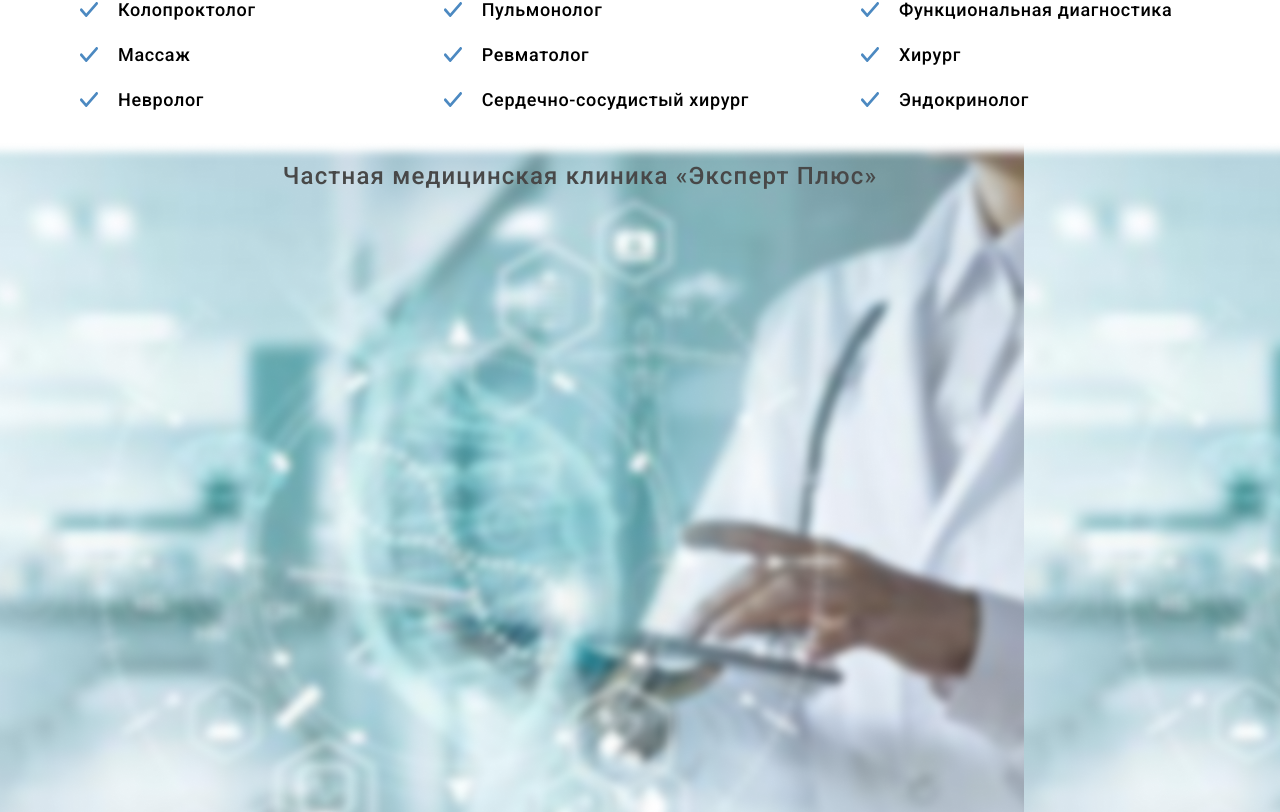
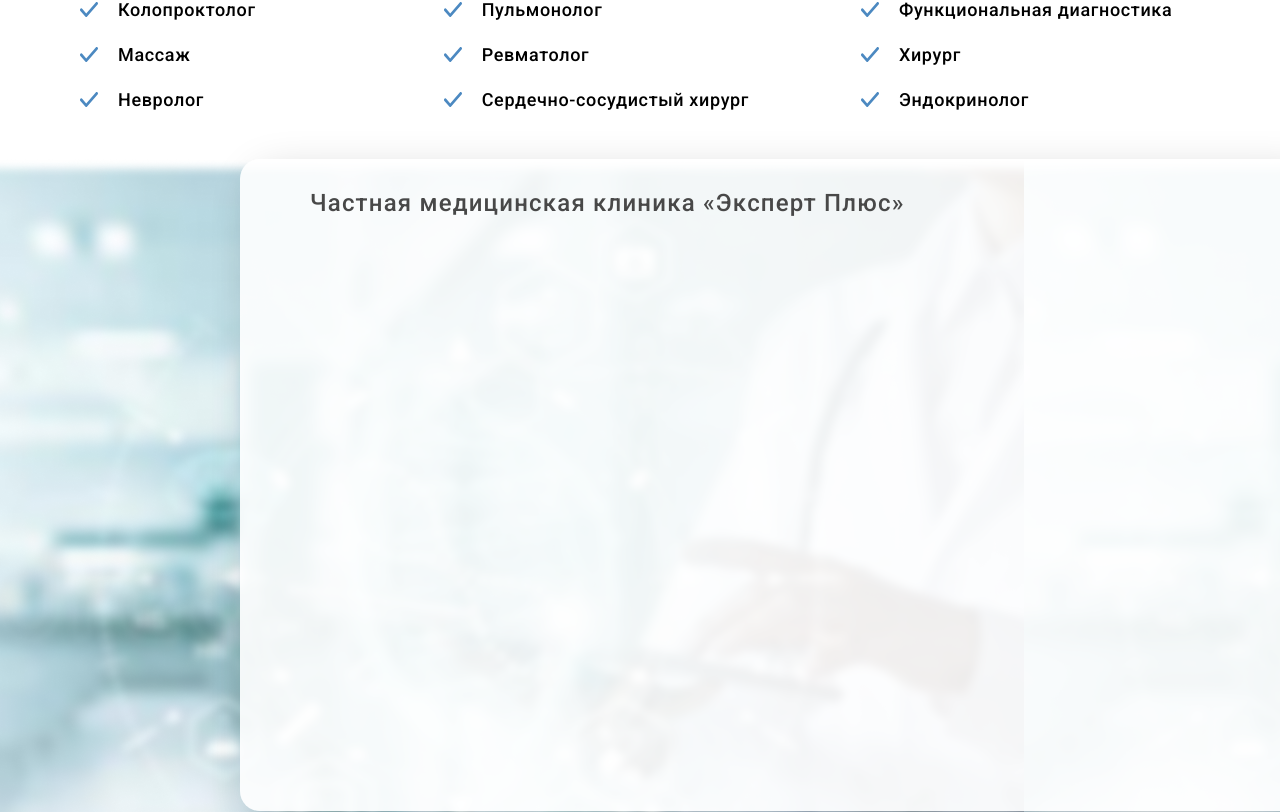
Before and after one commit to CanUFeelMyHeart/expertPlus, a React (Create React App) app in the folder medical-clinic-expert/: page / in a window 1280 px wide. Shown: the part 1133-1945 px from the top of the page. Built offline with nearby package versions, Linux system fonts and the light colour scheme; the HTML template or start-up script is replaced by a standard one.

Commit message:
white block is set

```diff
--- a/medical-clinic-expert/src/components/InformationComponent/InformationComponent.css
+++ b/medical-clinic-expert/src/components/InformationComponent/InformationComponent.css
@@ -9,6 +9,7 @@
 
 .informationBlock {
     width: 1920px;
+    padding-bottom: 100px;
     height: 703px;
     background-image: url("../../img/bg_fone.png");
 }
@@ -21,7 +22,7 @@
     font-weight: 500;
     font-size: 24px;
     line-height: 28px;
-    text-align: center;
+    text-align: left;
     width: 1040px;
     margin: 0px 10px;
     letter-spacing: 0.05em;
@@ -31,6 +32,12 @@
 
 .informationTextContainer {
     width: 1040px;
-    height: 612px;
-    text-align: center;
+    height: 627px;
+    background: rgba(255, 255, 255, 0.9);
+    box-shadow: 15px 15px 45px rgba(0, 0, 0, 0.2);
+    border-radius: 20px;
+    align-items: flex-start;
+    padding: 10px 10px 15px;
+
+    margin: 37px 240px;
 }
```
